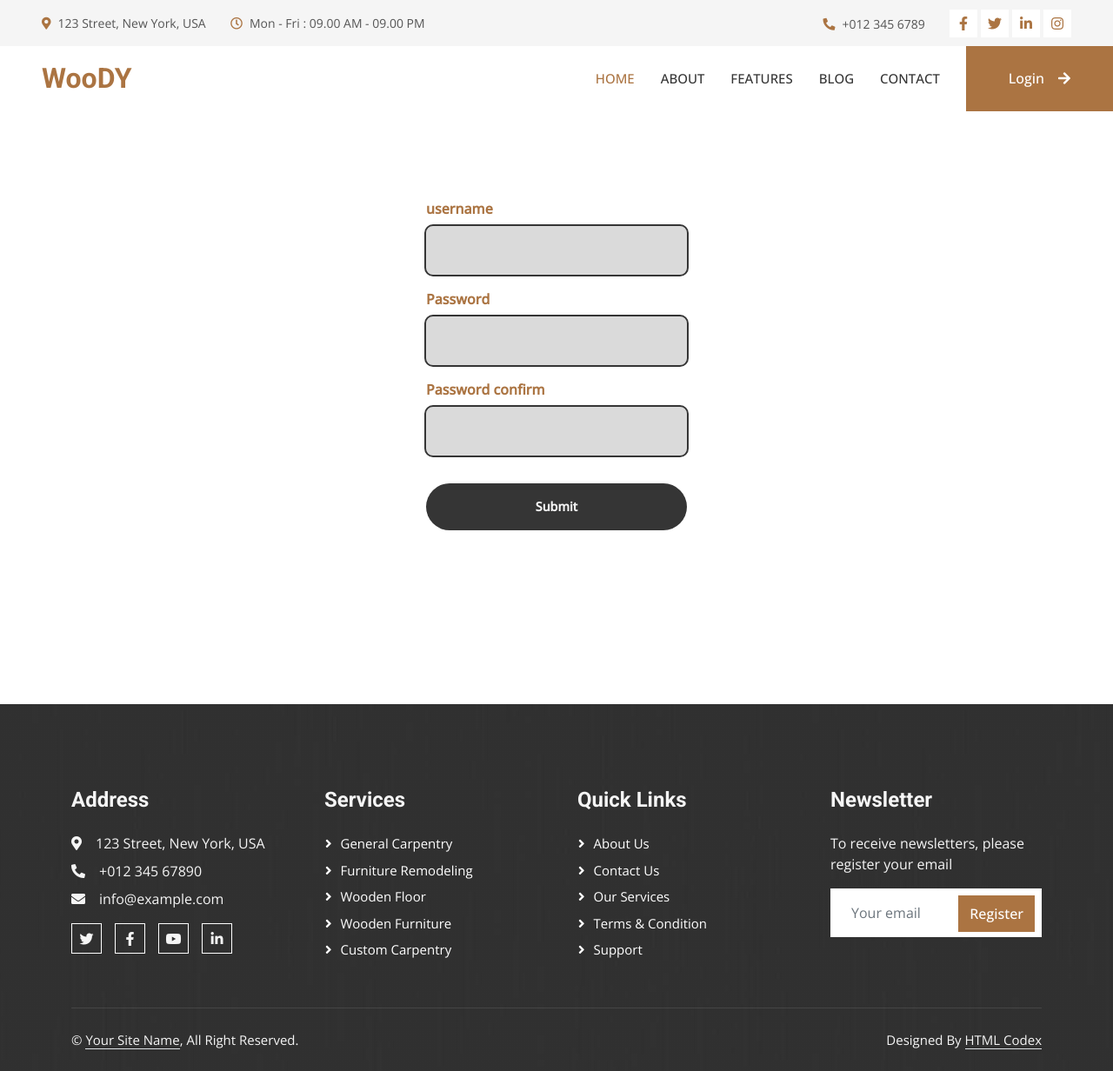
After one commit to hesam-sa/Woody, a Django app: page /accounts/signup in a window 1280 px wide. The commit adds this page. Shown: the whole page at 87% size. Run offline with Django 5.2, Linux system fonts and the light colour scheme; some libraries are stand-ins or nearby versions.

Commit message:
sign up form

```diff
--- a/accounts/urls.py
+++ b/accounts/urls.py
@@ -5,9 +5,6 @@ app_name = 'accounts'
 
 urlpatterns = [
     path('login',login_view,name='login'),
-    # path('<int:pid>',single_view,name='single'),
-    # path('comment',comment_view,name='comment'),
-    # path("author/<str:author_name>",blog_view,name='author'),
-    # path('newpost',newpost_view,name='newpost'),
-    # path("remove/<int:remove_id>",blog_view,name='remove'),
+    path('logout',logout_view,name='logout'),
+    path('signup',signup_view,name='signup')
 ]
--- a/accounts/views.py
+++ b/accounts/views.py
@@ -1,26 +1,55 @@
 from django.shortcuts import render,redirect
 from django.contrib.auth import authenticate, login,logout
-from django.contrib.auth.forms import AuthenticationForm
+from django.contrib.auth.forms import AuthenticationForm,UserCreationForm
+from django.contrib.auth.models import User
 from django.contrib import messages
-
+from blog.models import UserProfile
 # Create your views here.
 
 def login_view(request):
-    if request.method == "POST":
-        form = AuthenticationForm(request=request,data=request.POST)
-        if form.is_valid():
-            username = form.cleaned_data.get('username')
-            password =form.cleaned_data.get('password')
-        try:
-            user = authenticate(request,username=username,password=password)
-            if user is not None:
-                login(request,user)
-                messages.add_message(request,messages.SUCCESS,'You are Logged In')
-                return redirect('/')
-        except UnboundLocalError:
-                messages.add_message(request,messages.ERROR,'Your username or password is Incorrect ')
-                return redirect('/')
+    if not request.user.is_authenticated:
+        if request.method == "POST":
+            form = AuthenticationForm(request=request,data=request.POST)
+            if form.is_valid():
+                username = form.cleaned_data.get('username')
+                password =form.cleaned_data.get('password')
+            try:
+                user = authenticate(request,username=username,password=password)
+                if user is not None:
+                    login(request,user)
+                    messages.add_message(request,messages.SUCCESS,'You are Logged In Successfully')
+                    return redirect('/')
+            except UnboundLocalError:
+                    messages.add_message(request,messages.ERROR,'Your username or password is Incorrect ')
+                    return redirect('/accounts/login')
+    else:
+        messages.add_message(request,messages.ERROR,f'You are already logged in as {request.user.username}')
+        return redirect('/')
     form = AuthenticationForm()
     context = {'form': form}
 
     return render(request,'accounts/login.html',context)
+
+def logout_view(request):
+    logout(request)
+    return redirect('/')
+
+
+def signup_view(request):
+    if not request.user.is_authenticated:
+        if request.method == 'POST':
+            form = UserCreationForm(request.POST)
+            if form.is_valid():
+
+                form.save()
+
+                messages.add_message(request,messages.SUCCESS,'New User Is Created')
+                return redirect('/accounts/login')
+            else:
+                messages.add_message(request,messages.ERROR,'New User Is Not Created')
+    else:
+        messages.add_message(request,messages.ERROR,f'You are already logged in as {request.user.username} You should Log Out First' )
+        return redirect('/')
+    form=UserCreationForm()
+    context={'form':form}
+    return render(request,'accounts/signup.html',context)
--- a/templates/accounts/login.html
+++ b/templates/accounts/login.html
@@ -25,7 +25,7 @@
   /></span>
   <span class="span"><a href="#">Forgot password?</a></span>
   <input class="submit" type="submit">
-  <span class="span">Don't have an account? <a href="#">Sign up</a></span>
+  <span class="span">Don't have an account? <a href="{% url 'accounts:signup' %}">Sign up</a></span>
 </form>
 
 
--- /dev/null
+++ b/templates/accounts/signup.html
@@ -0,0 +1,34 @@
+{% extends 'base.html' %}
+{% load static %}
+{% block content %}
+<!DOCTYPE html>
+<html lang="en">
+<head>
+    <meta charset="UTF-8">
+    <meta name="viewport" content="width=device-width, initial-scale=1.0">
+    <title>Signup</title>
+
+    <link href="{% static 'css/acc.css' %}" rel="stylesheet">
+</head>
+<body>
+    <form class="form" method="post" action="{% url 'accounts:signup' %}">
+        {% csrf_token %}
+      <span class="input-span">
+        <label for="email" class="label">username</label>
+        <input type="username" name="username" id="email"
+      /></span>
+      <span class="input-span">
+        <label for="password" class="label">Password</label>
+        <input type="password" name="password1" id="password"
+      /></span>
+      <span class="input-span">
+        <label for="password" class="label">Password confirm</label>
+        <input type="password" name="password2" id="password"
+      /></span>
+      <span class="span"><a href="#"></a></span>
+      <input class="submit" type="submit">
+
+    </form>
+</body>
+</html>
+{% endblock %}
--- a/templates/base.html
+++ b/templates/base.html
@@ -8,7 +8,7 @@
 {% endif %}
 <head>
     <meta charset="utf-8">
-    <title>Woody - Carpenter Website Template</title>
+    <title>Woody - Carpenter Website</title>
     <meta content="width=device-width, initial-scale=1.0" name="viewport">
     <meta content="" name="keywords">
     <meta content="" name="description">
@@ -93,7 +93,11 @@
                 <a href="{% url 'blog:blog' %}" class="nav-item nav-link">Blog</a>
                 <a href="{% url 'website:contact' %}" class="nav-item nav-link">Contact</a>
             </div>
-            <a href="" class="btn btn-primary py-4 px-lg-5 d-none d-lg-block">Get A Quote<i class="fa fa-arrow-right ms-3"></i></a>
+            {% if user.is_authenticated %}
+            <a href="{% url 'accounts:logout' %}" class="btn btn-primary py-4 px-lg-5 d-none d-lg-block">{{user.username}}<i class="fa fa-arrow-right ms-3">Log Out</i></a>
+            {% else %}
+            <a href="{% url 'accounts:login' %}" class="btn btn-primary py-4 px-lg-5 d-none d-lg-block">Login<i class="fa fa-arrow-right ms-3"></i></a>
+            {% endif %}
         </div>
     </nav>
     <!-- Navbar End -->
```
